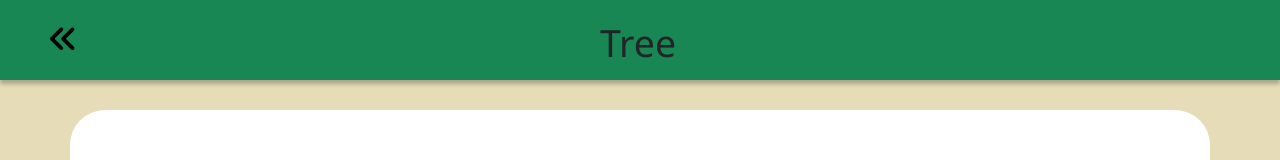
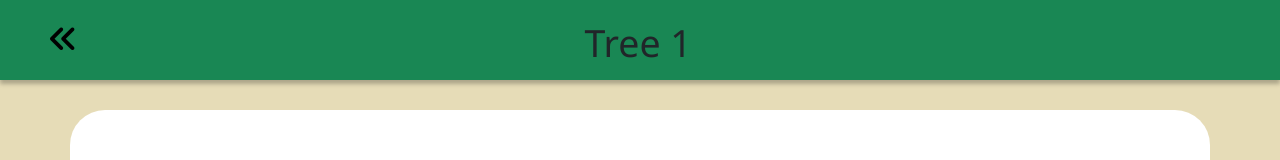
Before and after one commit to Exceed-Group6/WateringSystem-frontend, a React (Create React App) app: page /detail/1 in a window 1280 px wide. Shown: the top 160 px of the page. Built offline with nearby package versions, Linux system fonts and the light colour scheme.

Commit message:
add treeName in detail

```diff
--- a/src/pages/Detail/Detail.js
+++ b/src/pages/Detail/Detail.js
@@ -4,14 +4,14 @@ import "./Detail.css";
 import { Link, useParams } from "react-router-dom";
 
 const Detail = () => {
-  // const { treeId } = useParams();
+  const { treeId } = useParams();
   return (
     <body className='Detail'>
       <nav className='sticky-top navbar navbar-expand-md navbar-light bg-success'>
         <Link to={`/Home`}>
           <i class='fa-solid fa-angles-left fa-2xl'></i>
         </Link>
-        <h1 className='title'>Tree </h1>
+        <h1 className='title'>Tree {treeId}</h1>
       </nav>
       <div>
         {" "}
```
